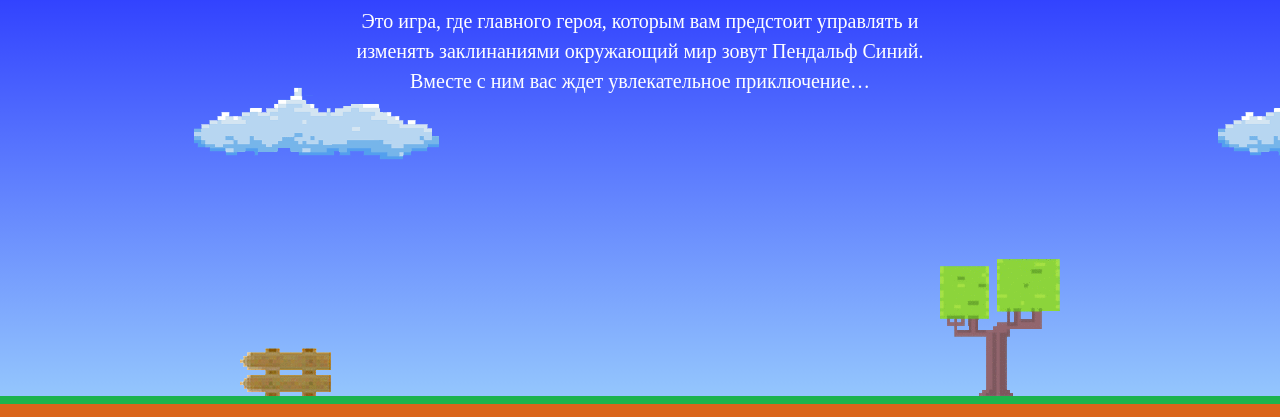
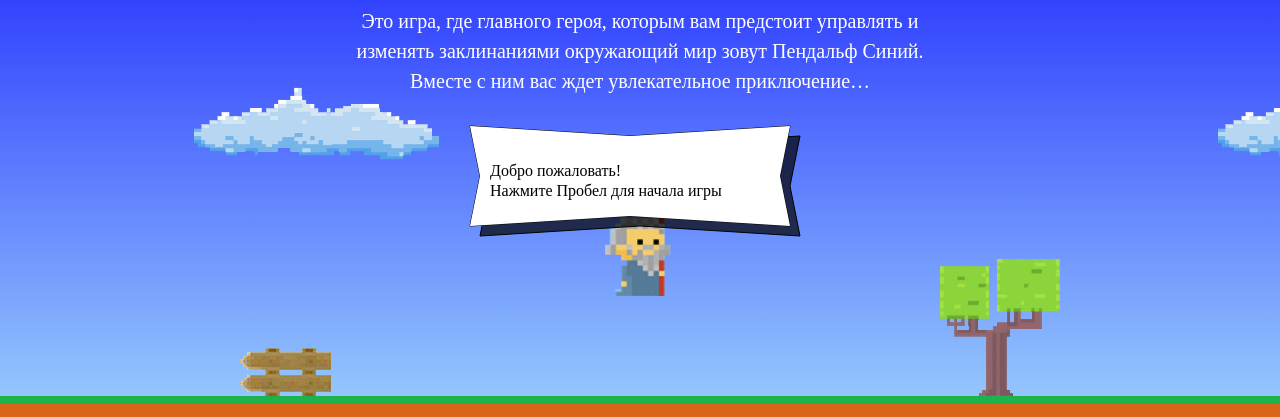
Before and after one commit to skit82/117377-code-and-magick, a website: page index.html in a window 1280 px wide. Shown: the part 203-620 px from the top of the page. Drawn offline with Linux system fonts and the light colour scheme; a web font is replaced by a local one.

Commit message:
Доработка первого скрипта

```diff
--- a/index.html
+++ b/index.html
@@ -195,11 +195,11 @@
   }
 
   var getWizardX = function (width) {
-    return gameFieldWidht / 2 - wizardWidth / 2;
+    return width / 2 - wizardWidth / 2;
   }
 
   var getWizardY = function (height) {
-    return gameFieldHeight / 3 - getWizardHeight ();
+    return (height / 3) * 2 - getWizardHeight ();
   }
 </script>
 <script src="js/game.js"></script>
```
